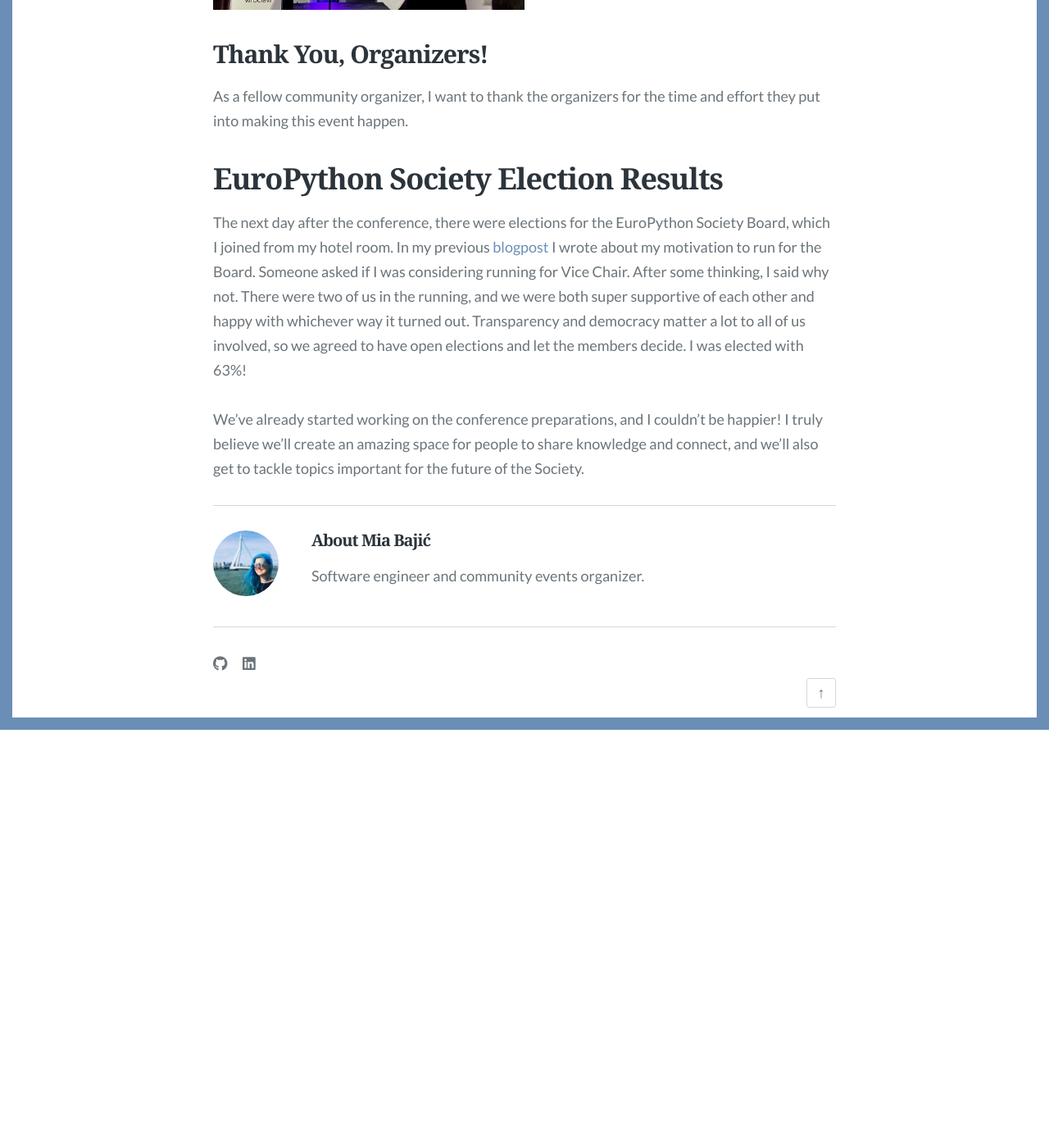
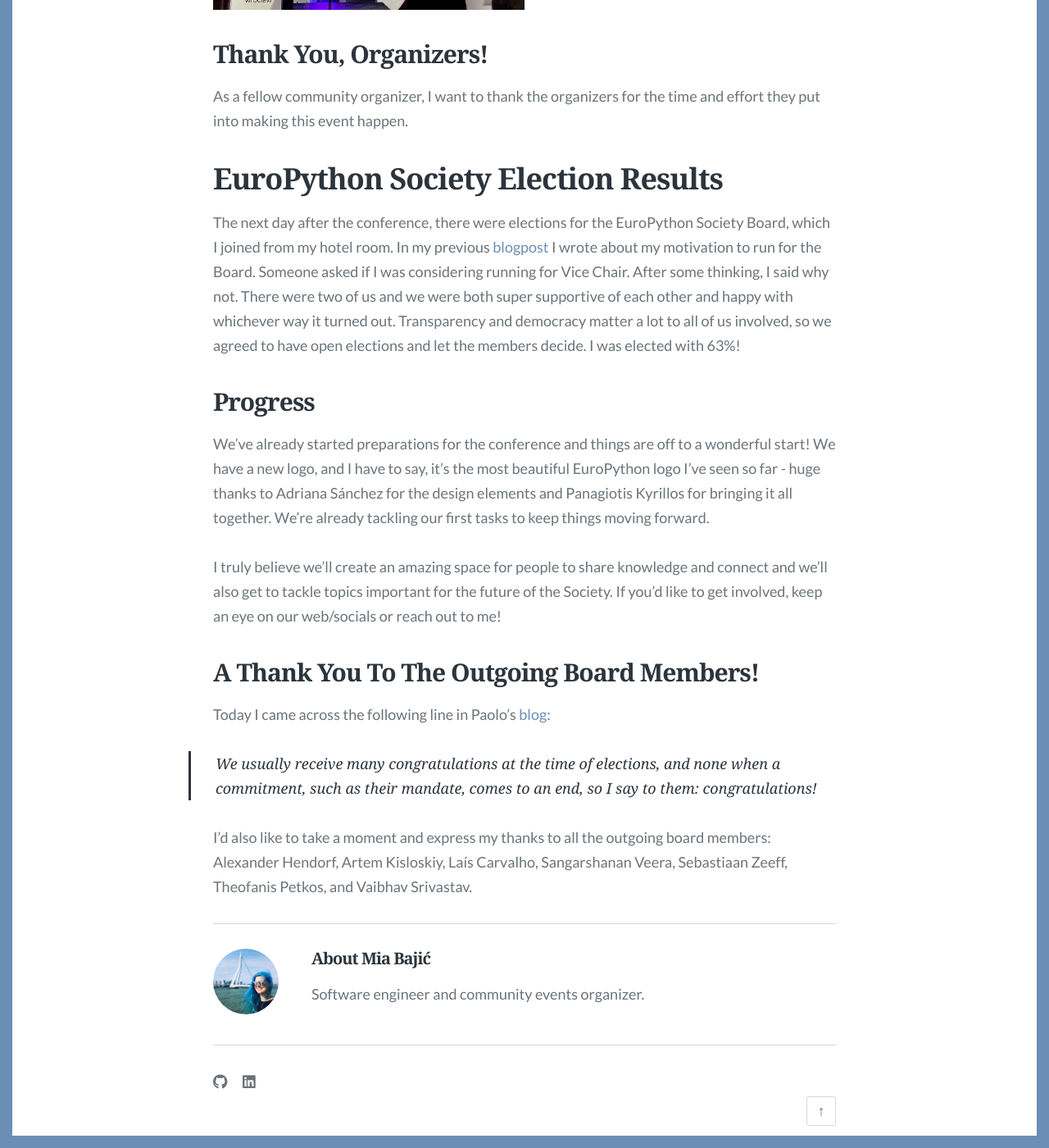
Before and after one commit to clytaemnestra/tech-blog, a Jekyll site: the page built from _posts/2024-12-12-pycon-wro.md, in a window 1280 px wide and 1400 px high, scrolled down 7295 px. Shown: the whole window at 82% size. Built offline with Jekyll 4.4.1, drawn with Linux system fonts in a browser that asks for light colours; some web fonts are replaced; before the commit the page ends 8185 px from its top, so only the background shows below that; some of the changed text lies outside the part shown.

Commit message:
Update PyCon Wro article

```diff
--- a/_posts/2024-12-08-pycon-wro.md
+++ b/_posts/2024-12-12-pycon-wro.md
@@ -128,6 +128,16 @@
 As a fellow community organizer, I want to thank the organizers for the time and effort they put into making this event happen.
 
 # EuroPython Society Election Results
-The next day after the conference, there were elections for the EuroPython Society Board, which I joined from my hotel room. In my previous [blogpost](https://clytaemnestra.github.io/tech-blog/eps-elections) I wrote about my motivation to run for the Board. Someone asked if I was considering running for Vice Chair. After some thinking, I said why not. There were two of us in the running, and we were both super supportive of each other and happy with whichever way it turned out. Transparency and democracy matter a lot to all of us involved, so we agreed to have open elections and let the members decide. I was elected with 63%!
+The next day after the conference, there were elections for the EuroPython Society Board, which I joined from my hotel room. In my previous [blogpost](https://clytaemnestra.github.io/tech-blog/eps-elections) I wrote about my motivation to run for the Board. Someone asked if I was considering running for Vice Chair. After some thinking, I said why not. There were two of us and we were both super supportive of each other and happy with whichever way it turned out. Transparency and democracy matter a lot to all of us involved, so we agreed to have open elections and let the members decide. I was elected with 63%!
 
-We've already started working on the conference preparations, and I couldn't be happier! I truly believe we’ll create an amazing space for people to share knowledge and connect, and we’ll also get to tackle topics important for the future of the Society.
+## Progress
+We’ve already started preparations for the conference and things are off to a wonderful start! We have a new logo, and I have to say, it’s the most beautiful EuroPython logo I’ve seen so far - huge thanks to Adriana Sánchez for the design elements and Panagiotis Kyrillos for bringing it all together. We’re already tackling our first tasks to keep things moving forward.
+
+I truly believe we’ll create an amazing space for people to share knowledge and connect and we’ll also get to tackle topics important for the future of the Society. If you’d like to get involved, keep an eye on our web/socials or reach out to me!
+
+## A Thank You To The Outgoing Board Members!
+Today I came across the following line in Paolo’s [blog](https://www.paulox.net/2024/12/11/my-first-dsf-board-meeting/):
+
+> We usually receive many congratulations at the time of elections, and none when a commitment, such as their mandate, comes to an end, so I say to them: congratulations!
+
+I'd also like to take a moment and express my thanks to all the outgoing board members: Alexander Hendorf, Artem Kisloskiy, Laís Carvalho, Sangarshanan Veera, Sebastiaan Zeeff, Theofanis Petkos, and Vaibhav Srivastav.
```
Also changed, not shown: other parts of _posts/2024-12-12-pycon-wro.md (+1 -1 lines).
